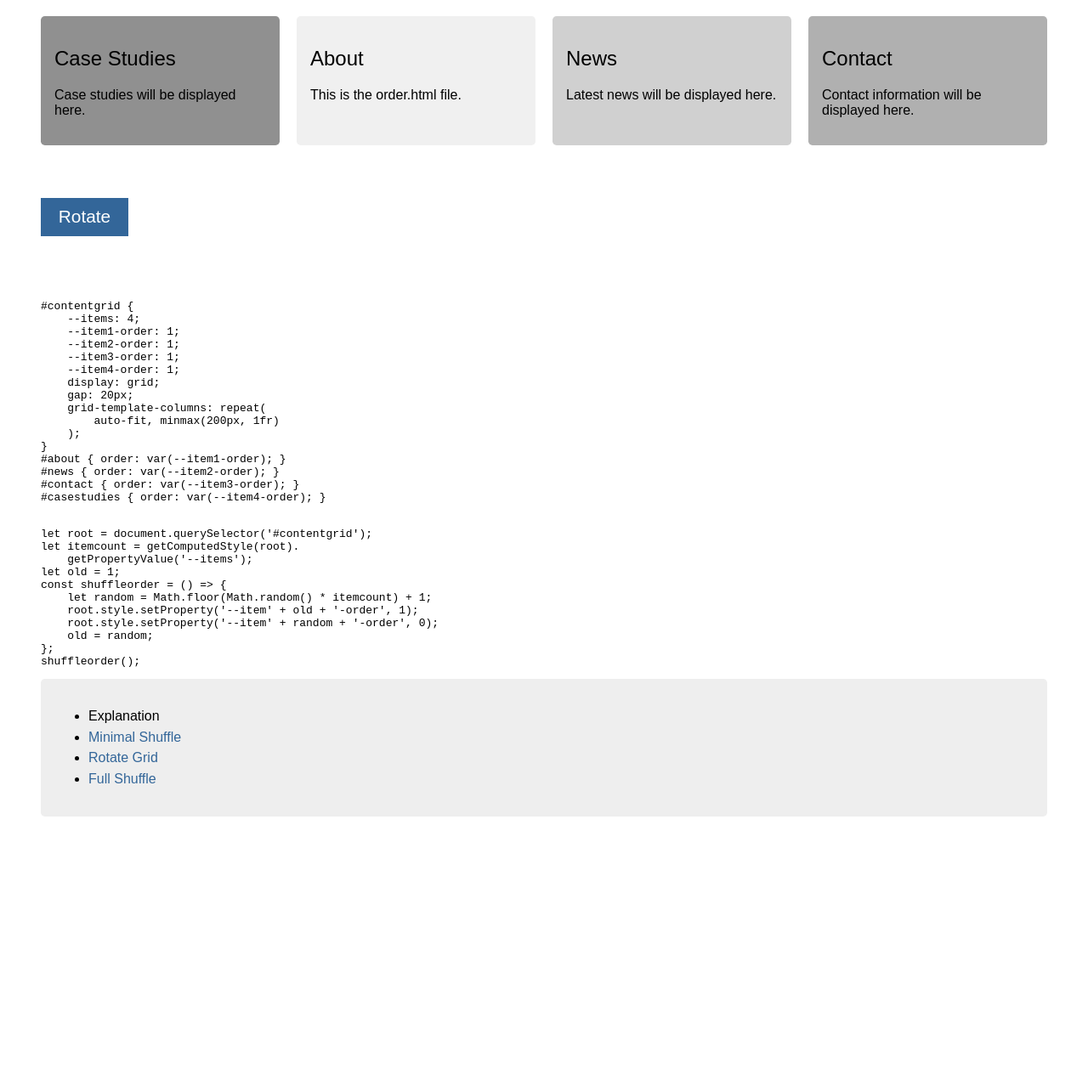
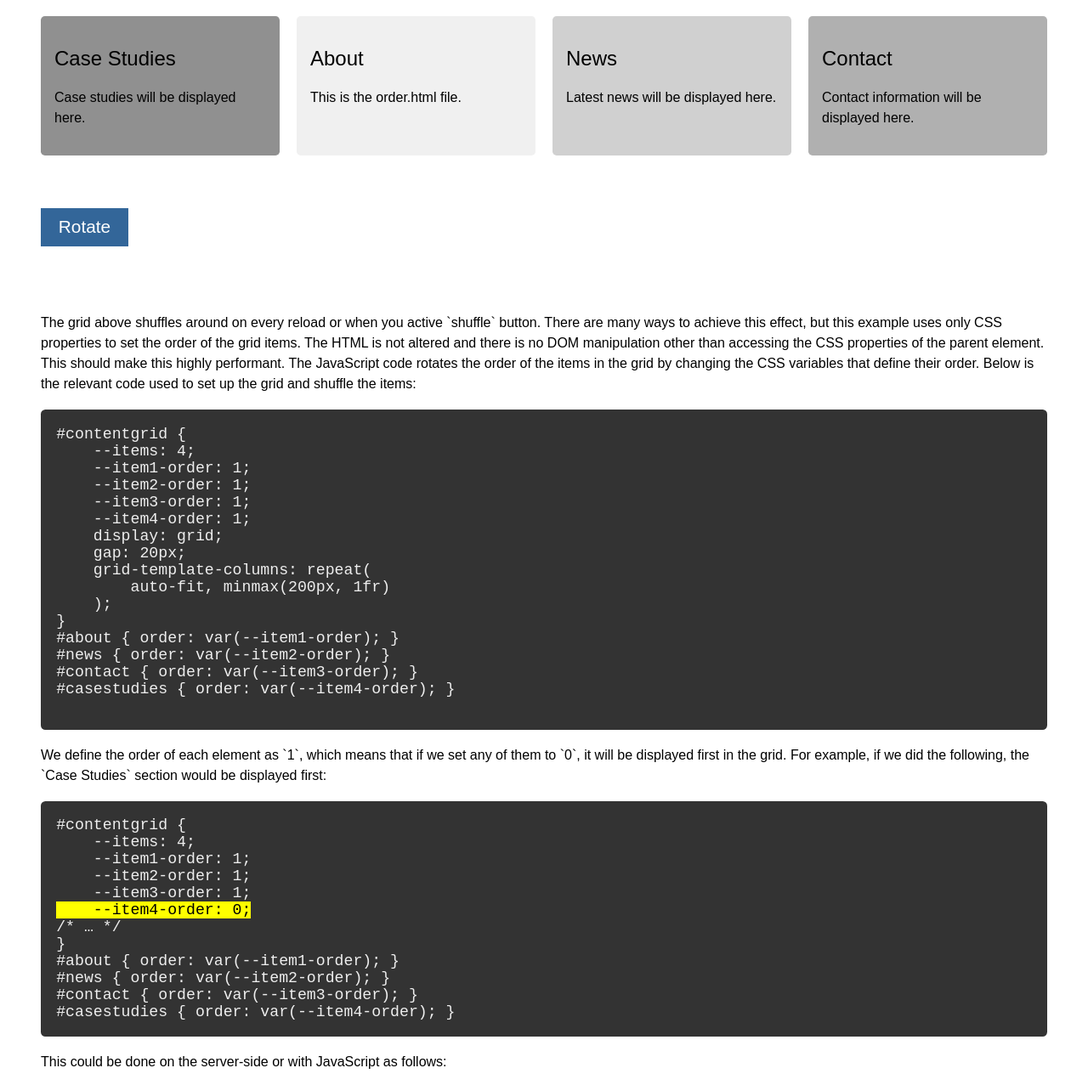
Before and after one commit to codepo8/gridshuffle, a plain HTML site: page index.html in a window 1280 px wide. Shown: the part 61-1338 px from the top of the page at 85% size. Before the commit the page ends 1038 px from the top, so only its background shows below. Drawn offline with Linux system fonts and the light colour scheme.

Commit message:
exolanations

```diff
--- a/index.html
+++ b/index.html
@@ -6,14 +6,20 @@
     <title>Shuffling a grid using CSS properties</title>
     <link rel="stylesheet" href="pagestyles.css">
     <style>
-        body {
-            font-family: sans-serif;
-        }
         #contentgrid {
+            --items: 4;
+            --item1-order: 1;
+            --item2-order: 1;
+            --item3-order: 1;
+            --item4-order: 1;
             display: grid;
             gap: 20px;
             grid-template-columns: repeat(auto-fit, minmax(200px, 1fr));
         }
+        #about { order: var(--item1-order); }
+        #news { order: var(--item2-order); }
+        #contact { order: var(--item3-order); }
+        #casestudies { order: var(--item4-order); }
     </style>
 </head>
 <body>
@@ -38,6 +44,7 @@
     </div>
     <button>Rotate</button>
 
+<p>The grid above shuffles around on every reload or when you active `shuffle` button. There are many ways to achieve this effect, but this example uses only CSS properties to set the order of the grid items. The HTML is not altered and there is no DOM manipulation other than accessing the CSS properties of the parent element. This should make this highly performant. The JavaScript code rotates the order of the items in the grid by changing the CSS variables that define their order. Below is the relevant code used to set up the grid and shuffle the items:</p>
 
 <pre>
 #contentgrid {
@@ -57,6 +64,26 @@
 #contact { order: var(--item3-order); }
 #casestudies { order: var(--item4-order); }
     </pre>
+
+<p>We define the order of each element as `1`, which means that if we set any of them to `0`, it will be displayed first in the grid. For example, if we did the following, the `Case Studies` section would be displayed first:</p>
+
+<pre>
+#contentgrid {
+    --items: 4;
+    --item1-order: 1;
+    --item2-order: 1;
+    --item3-order: 1;
+<mark>    --item4-order: 0;</mark>
+/* … */
+}
+#about { order: var(--item1-order); }
+#news { order: var(--item2-order); }
+#contact { order: var(--item3-order); }
+#casestudies { order: var(--item4-order); }
+</pre>
+
+<p>This could be done on the server-side or with JavaScript as follows:</p>
+
 <pre>
 let root = document.querySelector('#contentgrid');
 let itemcount = getComputedStyle(root).
@@ -70,7 +97,14 @@ const shuffleorder = () => {
 };
 shuffleorder();
 </pre>
-    <script>
+
+<p>We get the amount of items in the grid by reading the value of `--items` CSS property on the root element, and store the current first one in the `old` variable. We then pick a random number between `1` and the total number of items, and set the order of the old item to `1` and the new, random, item to `0`. We then re-define `old` as the new item.</p>
+
+<p>This is the most basic way of doing this, and it is not a real shuffle, as it only rotates the items in a fixed order. You can see the <a href="shuffle-grid.html">Shuffle Grid</a> example for a more advanced implementation as it randomised the array of all the items. You can also rotate the items by shifting the array of all orders as shown in the <a href="rotate-grid.html">Rotate Grid</a> example.</p>
+
+<p>The other examples also don't need any of the custom properties to be set, but create them instead. This means a tad more JS + DOM interaction but makes the process easier.</p>
+
+<pre>
 let root = document.querySelector('#contentgrid');
 let cssvar = `--item$x-order`;
 // Get the amount of items
@@ -78,7 +112,8 @@ shuffleorder();
     root.firstElementChild.tagName
 );
 all = elms.length;
-        // Initialize the order array and set the order on the items
+// Initialize the order array and
+// set the order on the items
 let orders = [];
 for (let i = 1; i <= all; i++) {
     orders.push(i);
@@ -87,17 +122,30 @@ shuffleorder();
     );
     root.style.setProperty(cssvar.replace('$x', i), i);
 }
-        // Rotate the order array and set the CSS variables accordingly
-        const rotategrid = () => {
-            orders.push(orders.shift());
-            orders.forEach((i, k) => {
-                root.style.setProperty(
-                    cssvar.replace('$x', k + 1), orders[k]
-                );
-            })
+</pre>
+
+<p>But what if you wanted to not use any JavaScript at all to achieve this? Andy's solution he showed during the talk was to randomise the order server-side, which is easy to do in many languages. His solution using Jekyll was to generate the page every few minutes, <a href="https://alexwlchan.net/til/2024/shuffle-an-array-in-jekyll/">using the sample filter</a> which seems a bit wasteful, but is stable.</p>
+
+<h2>Current and future CSS-only solutions</h2>
+
+<p>Currently there is no way to randomise or shuffle items using only CSS. However, <a href="https://css-tricks.com/almanac/functions/r/random/">there are solutions involving Sass</a> which requires pre-processing. Another nifty solution <a href="https://medium.com/hypersphere-codes/randomness-in-css-b55a0845c8dd">is this way</a> but it requires the use of `@property` which is not widely supported yet.</p>
+
+<p>The CSS spec defines a <a href="https://www.w3.org/TR/css-values-5/#random">random() functionility </a>that could be used to achieve this effect without JavaScript. However, as of now, only <a href="https://webkit.org/blog/17285/rolling-the-dice-with-css-random/">Safari Technology Preview 170</a> supports this feature.</p>
+
+<p><a href="https://philipwalton.com/articles/the-dark-side-of-polyfilling-css/">Polyfilling CSS isn't easy</a>, so it might make sense for now to add a dash of JavaScript to your solution to achieve effects like this. This way seems to me a good compromise as it keeps the functionality in CSS instead of shuffling around whole DOM trees or re-writing the whole grid.</p>
+
+<script>
+let root = document.querySelector('#contentgrid');
+let itemcount = getComputedStyle(root).getPropertyValue('--items');
+let old = 1;
+const shuffleorder = () => {
+    let random = Math.floor(Math.random() * itemcount) + 1;
+    root.style.setProperty('--item' + old + '-order', 1);
+    root.style.setProperty('--item' + random + '-order', 0);
+    old = random;
 };
-        rotategrid();
-        document.querySelector('button').addEventListener('click',rotategrid);
+shuffleorder();
+document.querySelector('button').addEventListener('click',shuffleorder);
 </script>
     <nav></nav>
     <script src="nav.js"></script>
--- a/pagestyles.css
+++ b/pagestyles.css
@@ -10,7 +10,7 @@ body {
     padding: 1em;
     border-radius: .3em;
 }
-h1,h2 {
+h1, h2 {
     font-weight: normal;
 }
 button {
@@ -26,6 +26,9 @@ button {
 button:hover,button:focus {
     background: #258;
 }
+p {
+    line-height: 1.5em;
+}
 nav {
     background: #eee;
     padding: 1em;
@@ -38,3 +41,11 @@ nav a {
     text-decoration: none;
     color: #369;
 }
+pre {
+    background: #333;
+    color: #eee;
+    font-size: 1.4em;
+    padding: 1em;
+    border-radius: .3em;
+    overflow-x: auto;
+}
```
Lines whose indentation alone changed are shown as unchanged.
